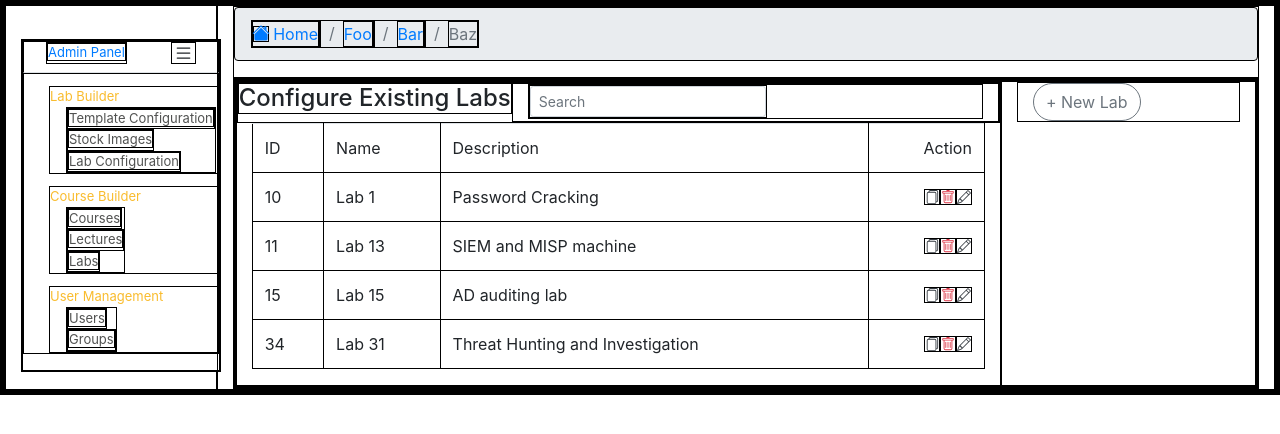
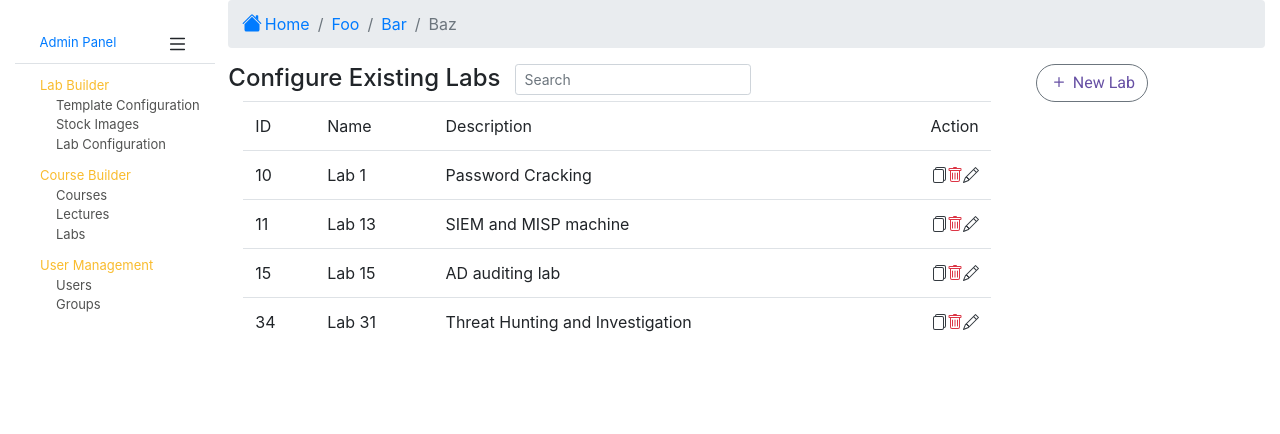
Before and after one commit to Koffer0-0/InovaAdmin, a Vue app: page /builder/config#/builder/config in a window 1280 px wide. Shown: the top 434 px of the page. Built offline with nearby package versions, Linux system fonts and the light colour scheme.

Commit message:
buttons routing

```diff
--- a/src/App.vue
+++ b/src/App.vue
@@ -40,6 +40,6 @@ export default {
 * {
     margin: 0;
     padding: 0;
-    border: 1px solid black;
+    /*border: 1px solid black;*/
 }
 </style>
--- a/src/components/SideBar.vue
+++ b/src/components/SideBar.vue
@@ -16,7 +16,7 @@
                             <router-link to="/images"> Stock Images </router-link>
                         </li>
                         <li class="item">
-                            <router-link to="/config"> Lab Configuration </router-link>
+                            <router-link to="builder/config"> Lab Configuration </router-link>
                         </li>
                     </ul>
                 </li>
--- a/src/components/UI/CommonButton.vue
+++ b/src/components/UI/CommonButton.vue
@@ -1,12 +1,22 @@
 <template>
-  <div class="comomnButton">
-
+  <div class="commonButton">
+    <b-col col>
+      <b-button pill class="">
+        {{ buttonText }}
+      </b-button>
+    </b-col>
   </div>
 </template>
 
 <script>
 export default {
-  name: "CommonButton"
+  name: "CommonButton",
+  props: {
+    buttonText: {
+      type: String,
+      default: () => "Create Button",
+    },
+  }
 }
 </script>
 
--- a/src/components/UI/CreateButton.vue
+++ b/src/components/UI/CreateButton.vue
@@ -1,6 +1,9 @@
 <template>
-  <b-col col>
-    <b-button pill variant="outline-secondary">{{ buttonText }}</b-button>
+  <b-col>
+    <b-button pill class="create_button" @click="handleClick">
+      <b-icon icon="plus"></b-icon>
+      {{ buttonText }}
+    </b-button>
   </b-col>
 </template>
 
@@ -11,11 +14,31 @@ export default {
     buttonText: {
       type: String,
       default: () => "Create Button",
+    },
+    routeName: {
+      type: String,
+      required: true
+    }
+  },
+  methods: {
+    handleClick() {
+      if (this.routeName === 'newlab') {
+        // Perform create lab action
+      } else if (this.routeName === 'createCourse') {
+        // Perform create course action
+      } else if (this.routeName === 'createLab') {
+        // Perform delete lab action
+      }
+      // Add more if statements for additional button actions
     }
   }
 }
 </script>
 
 <style scoped>
-
+  .create_button {
+    color: #6750A4;
+    background: #fff;
+    font-family: Roboto,serif;
+  }
 </style>
--- a/src/pages/LabConfiguration.vue
+++ b/src/pages/LabConfiguration.vue
@@ -6,9 +6,9 @@
         <DataTable :labels="labels" :data="data" />
       </b-col>
       <b-col cols="3">
-          <CreateButton buttonText="+ New Lab">
-
-          </CreateButton>
+        <router-link to="config/newlab">
+          <CreateButton buttonText="New Lab" route-name="newlab">
+          </CreateButton></router-link>
       </b-col>
     </b-row>
   </b-container>
--- a/src/pages/NewLab.vue
+++ b/src/pages/NewLab.vue
@@ -8,7 +8,9 @@
       </CollapseButton>
     </div>
     <div class="col-md-3">
+        <CommonButton buttonText="Configure">
 
+        </CommonButton>
     </div>
   </div>
 </template>
@@ -16,10 +18,11 @@
 <script>
 import DataInputFields from "@/components/UI/DataInputFields.vue";
 import CollapseButton from "@/components/UI/CollapseButton.vue";
+import CommonButton from "@/components/UI/CommonButton.vue";
 
 export default {
   name: "NewLab",
-  components: {CollapseButton, DataInputFields}
+  components: {CommonButton, CollapseButton, DataInputFields}
 }
 </script>
 
--- a/src/router/router.js
+++ b/src/router/router.js
@@ -1,5 +1,3 @@
-import Main from "@/pages/MainLayout.vue";
-// import LabBuilder from "@/pages/404NotFound.vue";
 import Router from 'vue-router'
 import Vue from "vue";
 import LabConfiguration from "@/pages/LabConfiguration.vue";
@@ -8,6 +6,7 @@ import Labs from "@/pages/Labs.vue";
 import Courses from "@/pages/Courses.vue";
 import Lectures from "@/pages/Lectures.vue";
 import NewStockImage from "@/pages/NewStockImage.vue";
+import MainLayout from "@/pages/MainLayout.vue";
 
 Vue.use(Router);
 
@@ -15,7 +14,7 @@ const router = new Router({
     routes: [
         {
             path: '/',
-            component:  Main,
+            component:  MainLayout,
             redirect: '/builder/config'
         },
         { path: '/builder', redirect: '/builder/config' },
```
